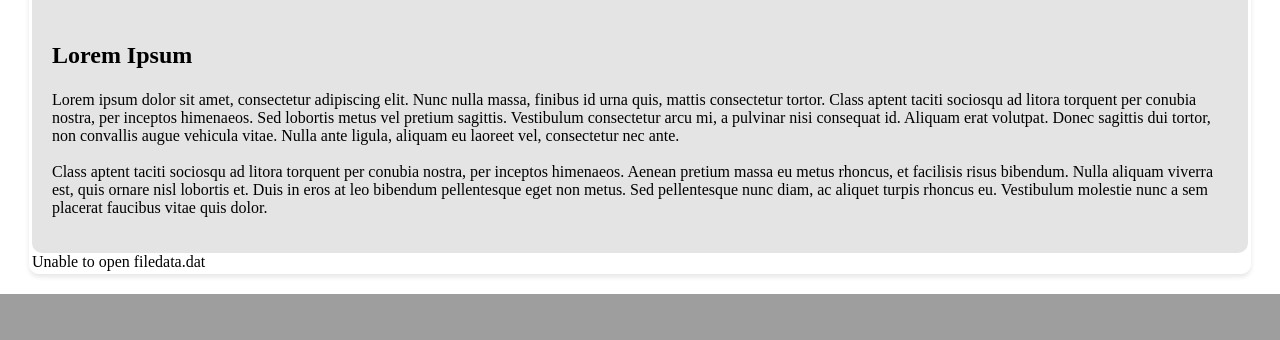
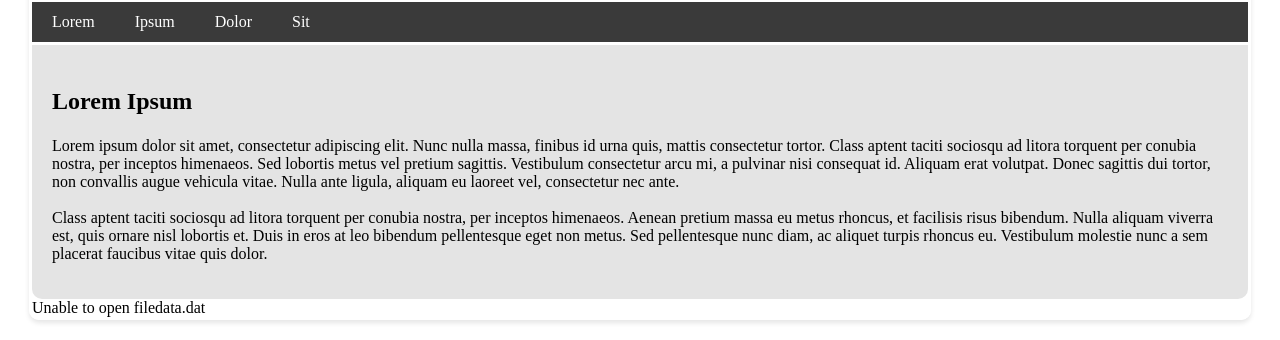
Before and after one commit to mishadokter/Project-2.2, a PHP site: page /index.php in a window 1280 px wide. Shown: the part 936-1276 px from the top of the page. Before the commit the page ends 1230 px from the top, so only its background shows below. Run offline with PHP 8.4, Linux system fonts and the light colour scheme.

Commit message:
Update of nav.php

```diff
--- a/inc/nav.php
+++ b/inc/nav.php
@@ -1 +1,15 @@
 <!-- Nav bar -->
+  <ul class="navigation">
+    <li><a href="" title="#">Lorem</a></li>
+    <li><a href="" title="#">Ipsum</a></li>
+    <li><a href="" title="#">Dolor</a>
+      <ul>
+        <li><a href="" title="#">Foo</a></li>
+        <li><a href="" title="#">Bar</a></li>
+        <li><a href="" title="#">Foobar</a></li>
+        <li><a href="" title="#">DutchSat</a></li>
+      </ul>
+    </li>
+    <li><a href="" title="#">Sit</a></li>
+    <div class="clear"></div>
+  </ul>
```
